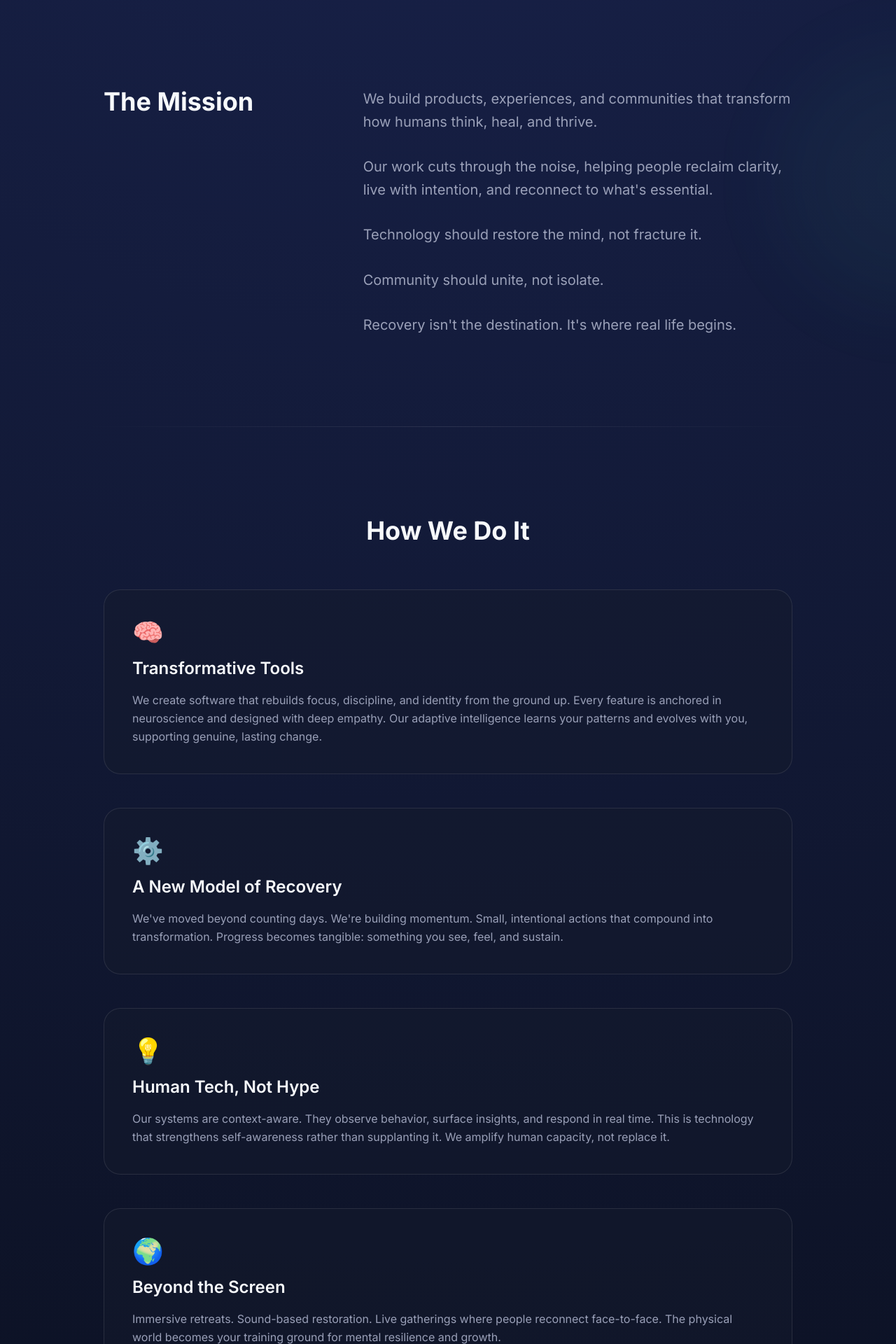
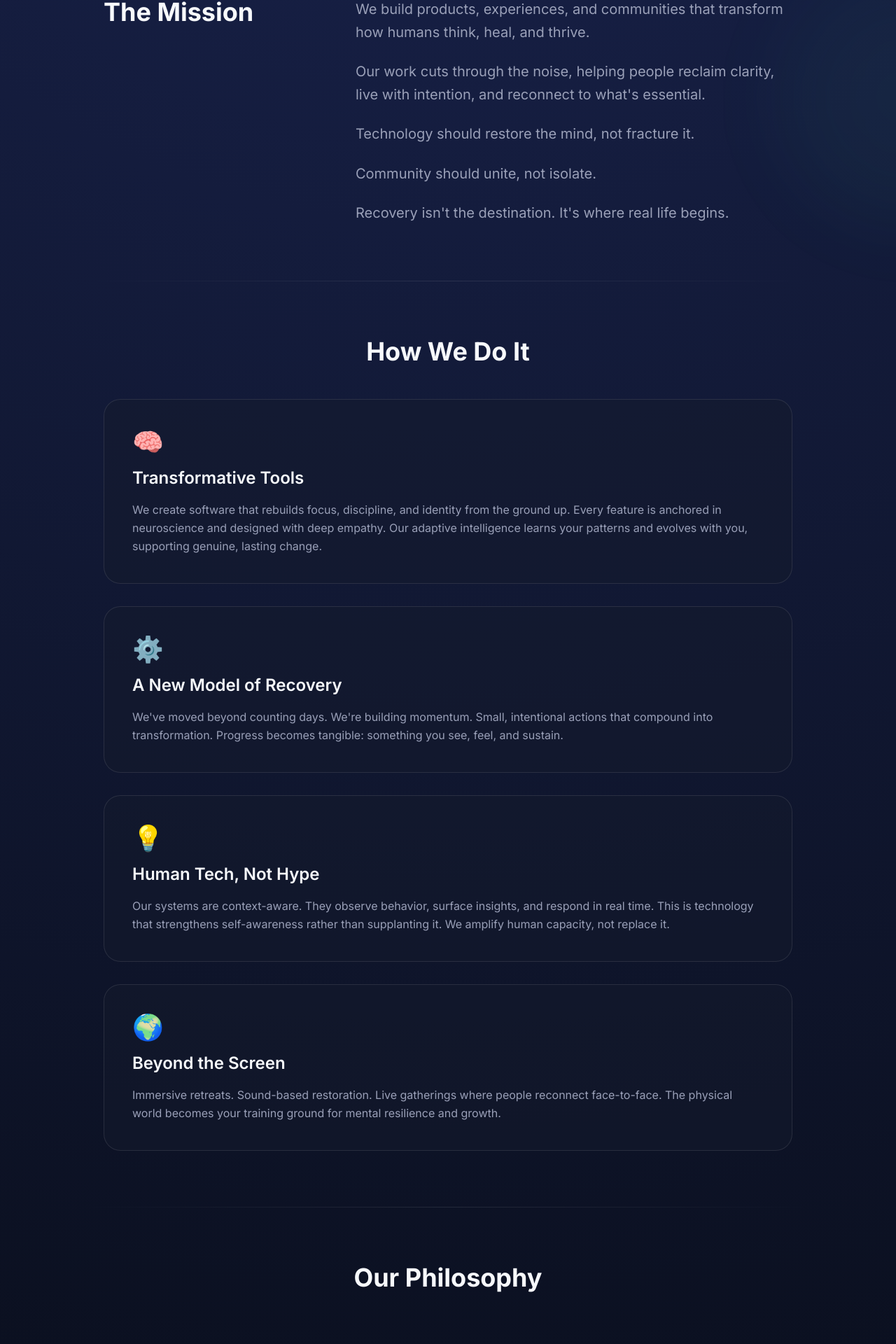
Before and after one commit to Door24Tech/door24-web, a Next.js app: page /mission in a window 1280 px wide. Shown: the part 800-2720 px from the top of the page at 70% size. Built offline with nearby package versions, Linux system fonts and the light colour scheme.

Commit message:
Tighten Mission page spacing for better flow and investor-ready presentation

```diff
--- a/src/app/mission/page.tsx
+++ b/src/app/mission/page.tsx
@@ -155,7 +155,7 @@ export default function Mission() {
       </header>
 
       <main className="relative">
-        <section className="relative flex min-h-[85vh] items-center justify-center px-4 py-16 sm:min-h-[90vh] sm:px-8 sm:py-24">
+        <section className="relative flex min-h-[75vh] items-center justify-center px-4 py-12 sm:min-h-[80vh] sm:px-8 sm:py-16">
           <div className="text-center">
             <h1 className="mb-4 text-xs font-semibold uppercase tracking-[0.35em] text-[var(--door24-muted)] sm:mb-6 sm:text-sm">
               Our Mission
@@ -172,13 +172,13 @@ export default function Mission() {
         <section
           id="the-mission"
           data-animate
-          className="relative mx-auto max-w-[1080px] px-4 py-16 sm:px-8 sm:py-24 lg:px-12 lg:py-32"
+          className="relative mx-auto max-w-[1080px] px-4 py-12 sm:px-8 sm:py-16 lg:px-12 lg:py-20"
         >
-          <div className="grid gap-12 lg:grid-cols-[1fr_2fr] lg:gap-16">
+          <div className="grid gap-8 lg:grid-cols-[1fr_2fr] lg:gap-12">
             <div className="lg:sticky lg:top-32 lg:self-start">
               <h2 className="text-2xl font-bold sm:text-3xl lg:text-4xl">The Mission</h2>
             </div>
-            <div className="space-y-6 sm:space-y-8">
+            <div className="space-y-5 sm:space-y-6">
               {missionStatements.map((statement, index) => (
                 <p
                   key={index}
@@ -201,12 +201,12 @@ export default function Mission() {
         <section
           id="how-we-do-it"
           data-animate
-          className="relative mx-auto max-w-[1080px] px-4 py-16 sm:px-8 sm:py-24 lg:px-12 lg:py-32"
+          className="relative mx-auto max-w-[1080px] px-4 py-12 sm:px-8 sm:py-16 lg:px-12 lg:py-20"
         >
-          <h2 className="mb-12 text-center text-2xl font-bold sm:mb-16 sm:text-3xl lg:text-4xl">
+          <h2 className="mb-8 text-center text-2xl font-bold sm:mb-10 sm:text-3xl lg:mb-12 lg:text-4xl">
             How We Do It
           </h2>
-          <div className="space-y-8 sm:space-y-12">
+          <div className="space-y-6 sm:space-y-8">
             {howWeDoIt.map((item, index) => (
               <div
                 key={item.title}
@@ -235,16 +235,16 @@ export default function Mission() {
         <section
           id="philosophy"
           data-animate
-          className="relative mx-auto max-w-[1080px] px-4 py-16 sm:px-8 sm:py-24 lg:px-12 lg:py-32"
+          className="relative mx-auto max-w-[1080px] px-4 py-12 sm:px-8 sm:py-16 lg:px-12 lg:py-20"
         >
-          <h2 className="mb-12 text-center text-2xl font-bold sm:mb-16 sm:text-3xl lg:text-4xl">
+          <h2 className="mb-8 text-center text-2xl font-bold sm:mb-10 sm:text-3xl lg:mb-12 lg:text-4xl">
             Our Philosophy
           </h2>
           <div className="space-y-0">
             {philosophy.map((item, index) => (
               <div
                 key={item.headline}
-                className={`border-b border-white/5 py-10 transition-all duration-700 last:border-b-0 sm:py-12 lg:py-16 ${
+                className={`border-b border-white/5 py-8 transition-all duration-700 last:border-b-0 sm:py-10 lg:py-12 ${
                   isVisible("philosophy")
                     ? "translate-y-0 opacity-100"
                     : "translate-y-12 opacity-0"
@@ -269,12 +269,12 @@ export default function Mission() {
         <section
           id="why-we-exist"
           data-animate
-          className="relative mx-auto max-w-[1080px] px-4 py-16 sm:px-8 sm:py-24 lg:px-12 lg:py-32"
+          className="relative mx-auto max-w-[1080px] px-4 py-12 sm:px-8 sm:py-16 lg:px-12 lg:py-20"
         >
-          <h2 className="mb-12 text-center text-2xl font-bold sm:mb-16 sm:text-3xl lg:text-4xl">
+          <h2 className="mb-8 text-center text-2xl font-bold sm:mb-10 sm:text-3xl lg:mb-12 lg:text-4xl">
             Why We Exist
           </h2>
-          <div className="mx-auto max-w-3xl space-y-5 sm:space-y-6">
+          <div className="mx-auto max-w-3xl space-y-4 sm:space-y-5">
             {whyWeExist.map((line, index) => (
               <p
                 key={index}
@@ -295,7 +295,7 @@ export default function Mission() {
           </div>
         </section>
 
-        <section className="relative overflow-hidden bg-[rgba(11,16,32,0.95)] px-4 py-16 sm:px-8 sm:py-20 lg:py-24">
+        <section className="relative overflow-hidden bg-[rgba(11,16,32,0.95)] px-4 py-12 sm:px-8 sm:py-16 lg:py-20">
           <div className="pointer-events-none absolute inset-0">
             <div className="animate-float-fast absolute -top-10 left-1/4 h-40 w-40 rounded-full bg-[rgba(107,91,255,0.2)] blur-3xl sm:h-48 sm:w-48" />
             <div className="animate-float-medium absolute bottom-[-15%] right-1/4 h-44 w-44 rounded-full bg-[rgba(24,208,194,0.18)] blur-3xl sm:h-56 sm:w-56" />
```
